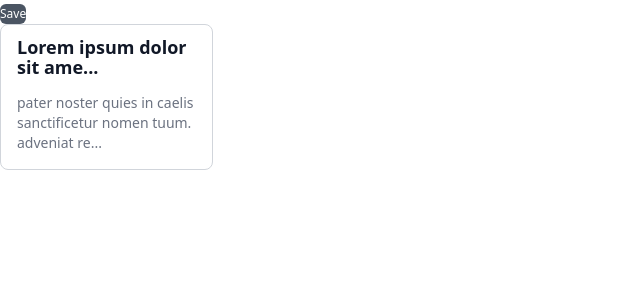
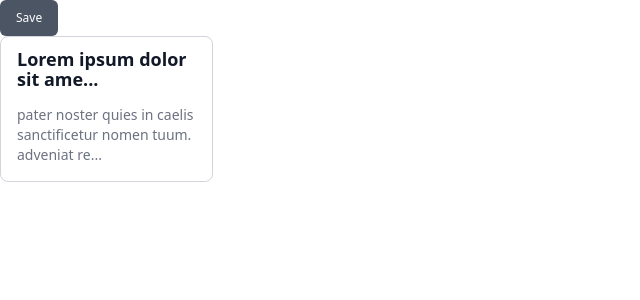
Before and after one commit to SaeromB/note-taking-app, a Next.js app: page / in a window 1280 px wide. Shown: the top 300 px of the page, without its empty margins (0-640 px from the left). Built offline with nearby package versions, Linux system fonts and the light colour scheme.

Commit message:
Changed button style

```diff
--- a/src/components/button/index.tsx
+++ b/src/components/button/index.tsx
@@ -3,7 +3,7 @@ import React, { FC } from 'react'
 const Button: FC = () => {
   return (
     <button className="bg-gray-600 bg-opacity-100 rounded-md">
-      <div className="text-white text-xs leading-5 px-md py-sm">Save</div>
+      <div className="text-white text-xs leading-5 py-2 px-4">Save</div>
     </button>
   )
 }
```
